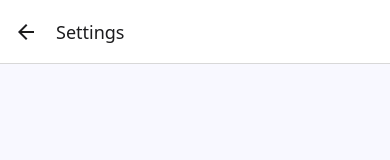
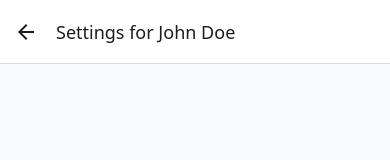
Before and after one commit to CedricAOUN/react-native-cc, a React Native app: screen / in a window 390 px wide. Both pictures are taken after a click on the button "GO TO SETTINGS FOR JOHN DOE". Shown: the top 160 px of the page. Built offline with nearby package versions, Linux system fonts and the light colour scheme.

Commit message:
slide 38: change navigation title with useEffect

```diff
--- a/components/Settings.tsx
+++ b/components/Settings.tsx
@@ -1,11 +1,18 @@
 import { RootStackParamList } from "@/router";
 import styles from "@/styles/styles";
 import { NativeStackScreenProps } from '@react-navigation/native-stack';
+import { useEffect } from "react";
 import { Button, Text, View } from "react-native";
 type Props = NativeStackScreenProps<RootStackParamList, 'Settings'>;
 
 export default function Settings({ navigation, route }: Props) {
   const { username } = route.params;
+
+  useEffect(() => {
+    navigation.setOptions({
+      title: `Settings for ${username}`
+    });
+  }, []);
 
   return (
     <View style={styles.container}>
```
